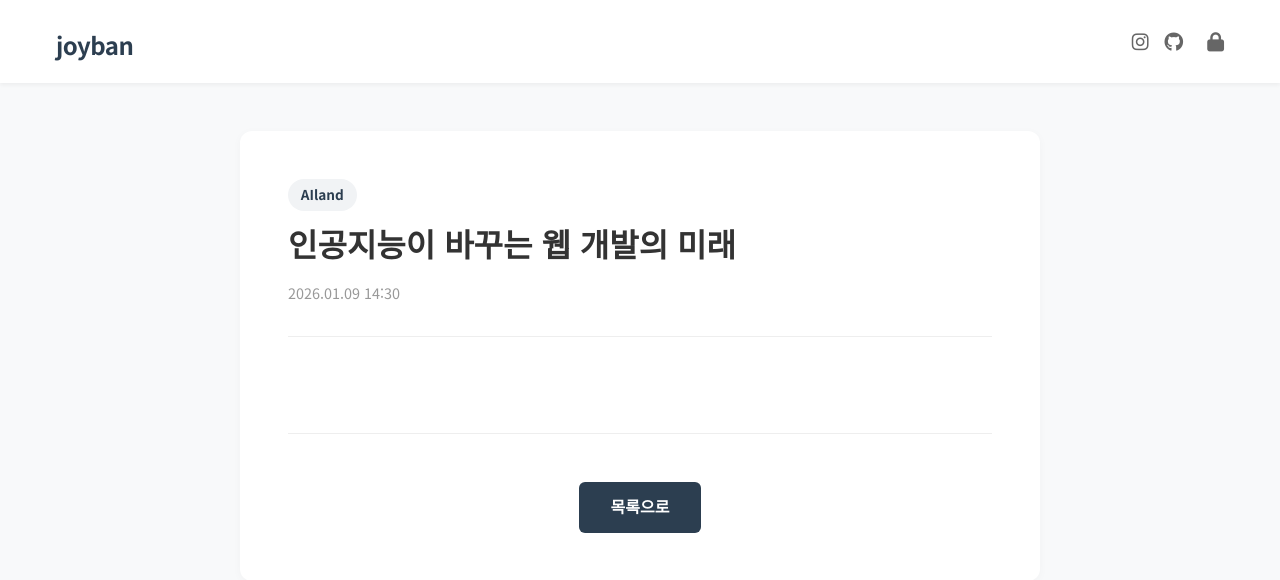
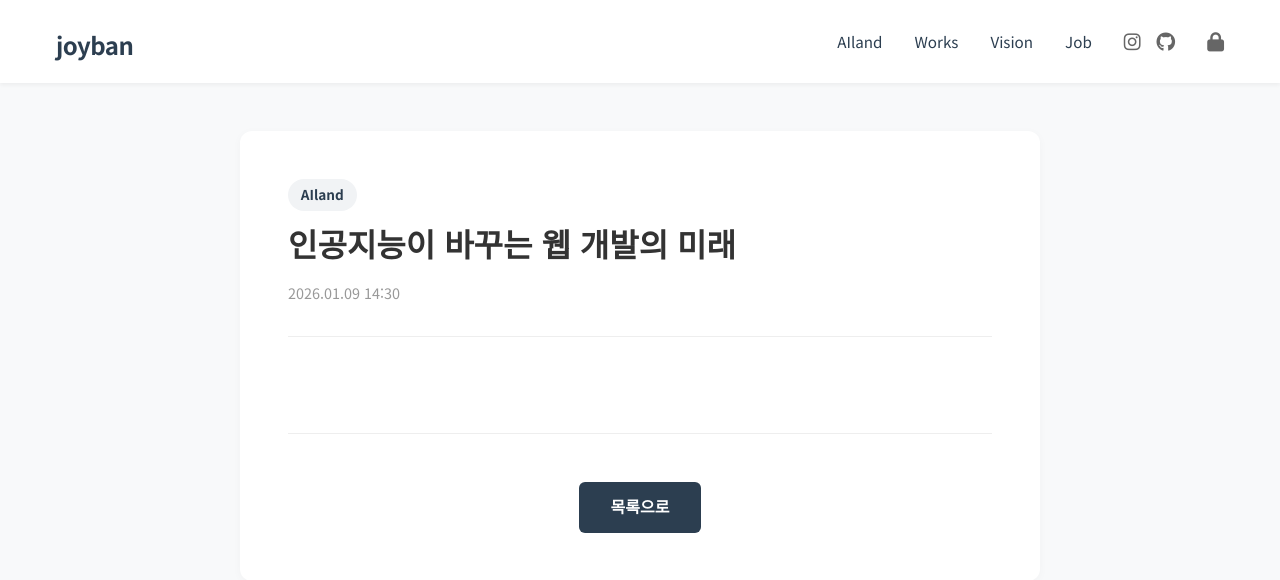
Before and after one commit to manizu2424/joybanpekr, a PHP site: page /view.html in a window 1280 px wide. Shown: the top 580 px of the page. Run offline with PHP 8.4, Linux system fonts and the light colour scheme.

Commit message:
3th commit

```diff
--- a/board.html
+++ b/board.html
@@ -17,6 +17,12 @@
         <div class="container">
             <h1 class="logo"><a href="index.html">joyban</a></h1>
             <nav class="main-nav">
+                <ul class="menu-links">
+                    <li><a href="board.html?category=ailand">AIland</a></li>
+                    <li><a href="board.html?category=works">Works</a></li>
+                    <li><a href="board.html?category=vision">Vision</a></li>
+                    <li><a href="board.html?category=job">Job</a></li>
+                </ul>
                 <ul class="social-links">
                     <li><a href="#" target="_blank"><i class="fab fa-instagram"></i></a></li>
                     <li><a href="#" target="_blank"><i class="fab fa-github"></i></a></li>
--- a/css/style.css
+++ b/css/style.css
@@ -64,7 +64,27 @@ ul {
 .main-nav {
   display: flex;
   align-items: center;
-  gap: 1.5rem;
+  gap: 2rem;
+}
+
+.menu-links {
+  display: flex;
+  gap: 2rem;
+  list-style: none;
+  margin: 0;
+  padding: 0;
+}
+
+.menu-links li a {
+  text-decoration: none;
+  color: var(--accent-color);
+  font-weight: 500;
+  font-size: 0.95rem;
+  transition: color 0.3s ease;
+}
+
+.menu-links li a:hover {
+  color: #6c63ff;
 }
 
 .social-links {
--- a/index.html
+++ b/index.html
@@ -19,6 +19,12 @@
         <div class="container">
             <h1 class="logo"><a href="/">joyban</a></h1>
             <nav class="main-nav">
+                <ul class="menu-links">
+                    <li><a href="board.html?category=ailand">AIland</a></li>
+                    <li><a href="board.html?category=works">Works</a></li>
+                    <li><a href="board.html?category=vision">Vision</a></li>
+                    <li><a href="board.html?category=job">Job</a></li>
+                </ul>
                 <ul class="social-links">
                     <li><a href="#" target="_blank" title="Instagram"><i class="fab fa-instagram"></i></a></li>
                     <li><a href="#" target="_blank" title="GitHub"><i class="fab fa-github"></i></a></li>
--- a/view.html
+++ b/view.html
@@ -17,6 +17,12 @@
         <div class="container">
             <h1 class="logo"><a href="index.html">joyban</a></h1>
             <nav class="main-nav">
+                <ul class="menu-links">
+                    <li><a href="board.html?category=ailand">AIland</a></li>
+                    <li><a href="board.html?category=works">Works</a></li>
+                    <li><a href="board.html?category=vision">Vision</a></li>
+                    <li><a href="board.html?category=job">Job</a></li>
+                </ul>
                 <ul class="social-links">
                     <li><a href="#" target="_blank"><i class="fab fa-instagram"></i></a></li>
                     <li><a href="#" target="_blank"><i class="fab fa-github"></i></a></li>
```
